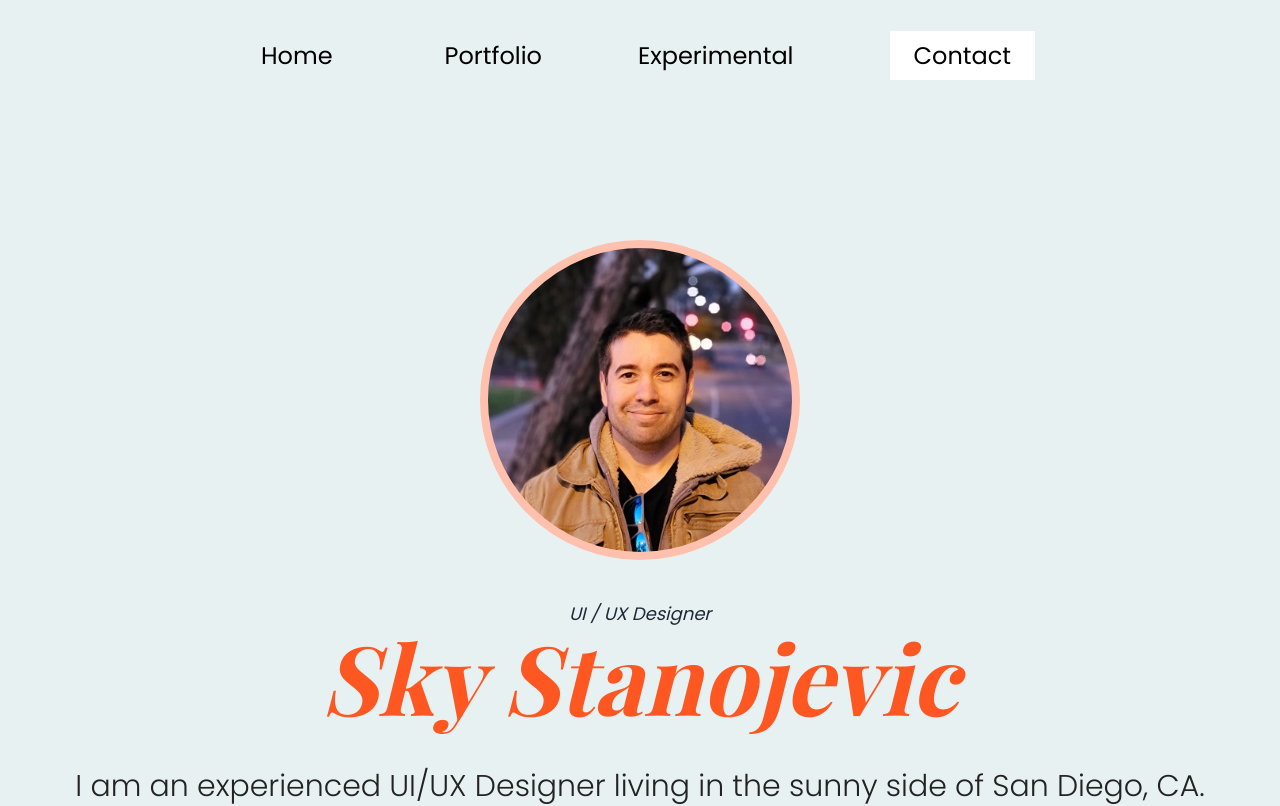
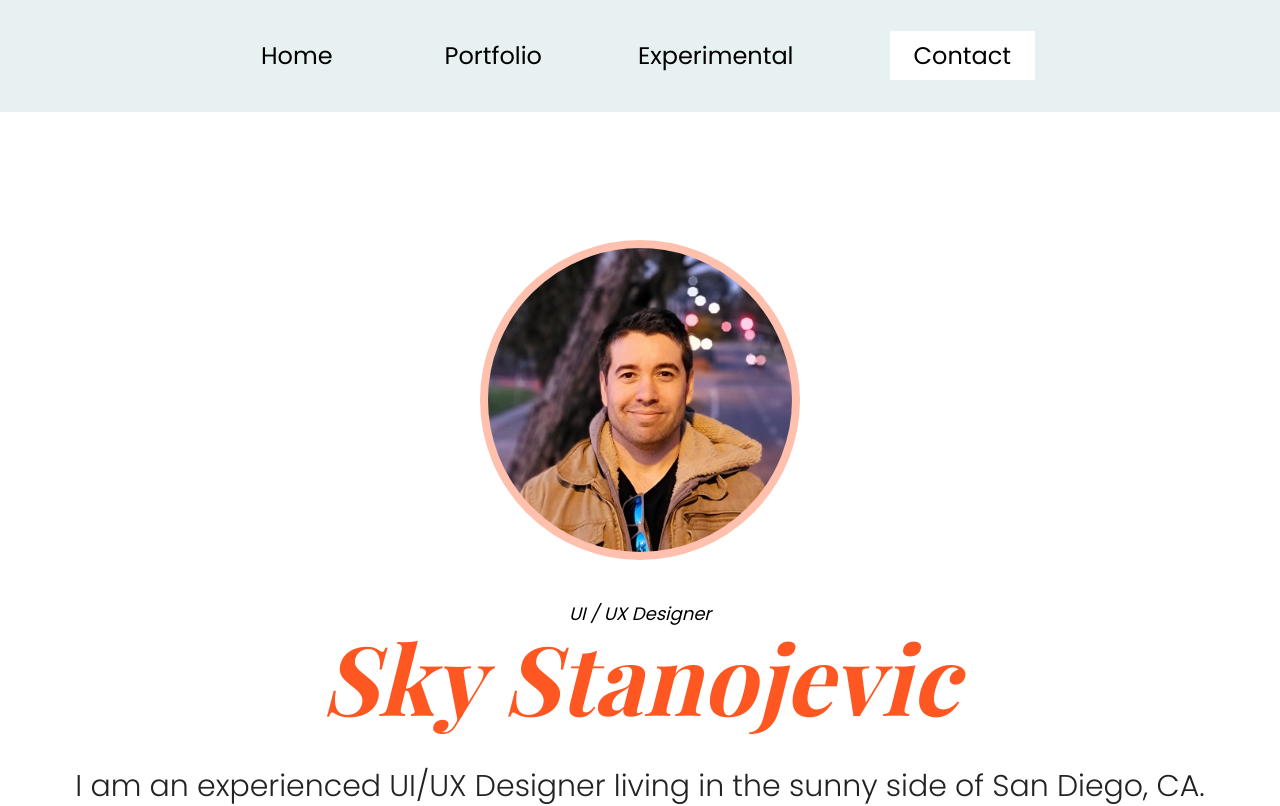
Before and after one commit to skystanoyevitch/sky-portfolio, a React (Create React App) app: page / in a window 1280 px wide. Shown: the top 806 px of the page. Built offline with nearby package versions, Linux system fonts and the light colour scheme; a web font is replaced by a local one.

Commit message:
bg color change

```diff
--- a/src/Page-components/Macro-components/Hero.js
+++ b/src/Page-components/Macro-components/Hero.js
@@ -20,7 +20,7 @@ function Hero() {
 			<div className="container mx-auto">
 				<div className="border-8 border-buttonBG right-2 bottom-2 xl:mt-32 mx-auto w-48 h-64 md:w-48 md:h-56 lg:w-80 lg:h-80 bg-profileImage rounded-full bg-cover bg-center bg-no-repeat"></div>
 				<div className="text-center mt-10 lg:flex lg:flex-col lg:items-center">
-					<p className="font-poppins text-lg italic text-gray-800">
+					<p className="font-poppins text-lg italic text-gray-">
 						UI / UX Designer
 					</p>
 					<h1
--- a/tailwind.config.js
+++ b/tailwind.config.js
@@ -51,7 +51,7 @@ module.exports = {
 			mainOrange: "#FF5722",
 			secondaryBtn: "#E8F1F2",
 			primaryBtn: "#233D4D",
-			body: "#E8F1F2",
+			body: "#FFFFFF",
 			primaryNav: "#E8F1F2",
 		}),
 		textColor: (theme) => ({
```
